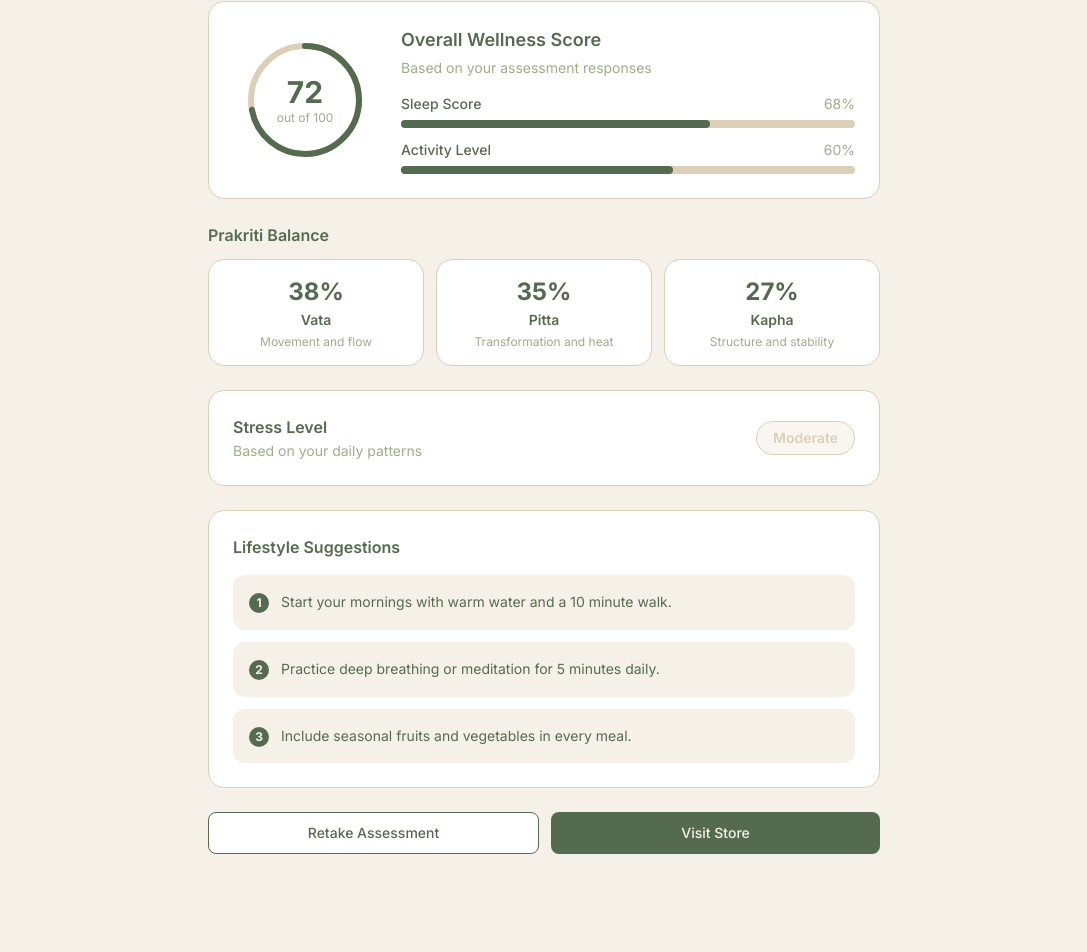
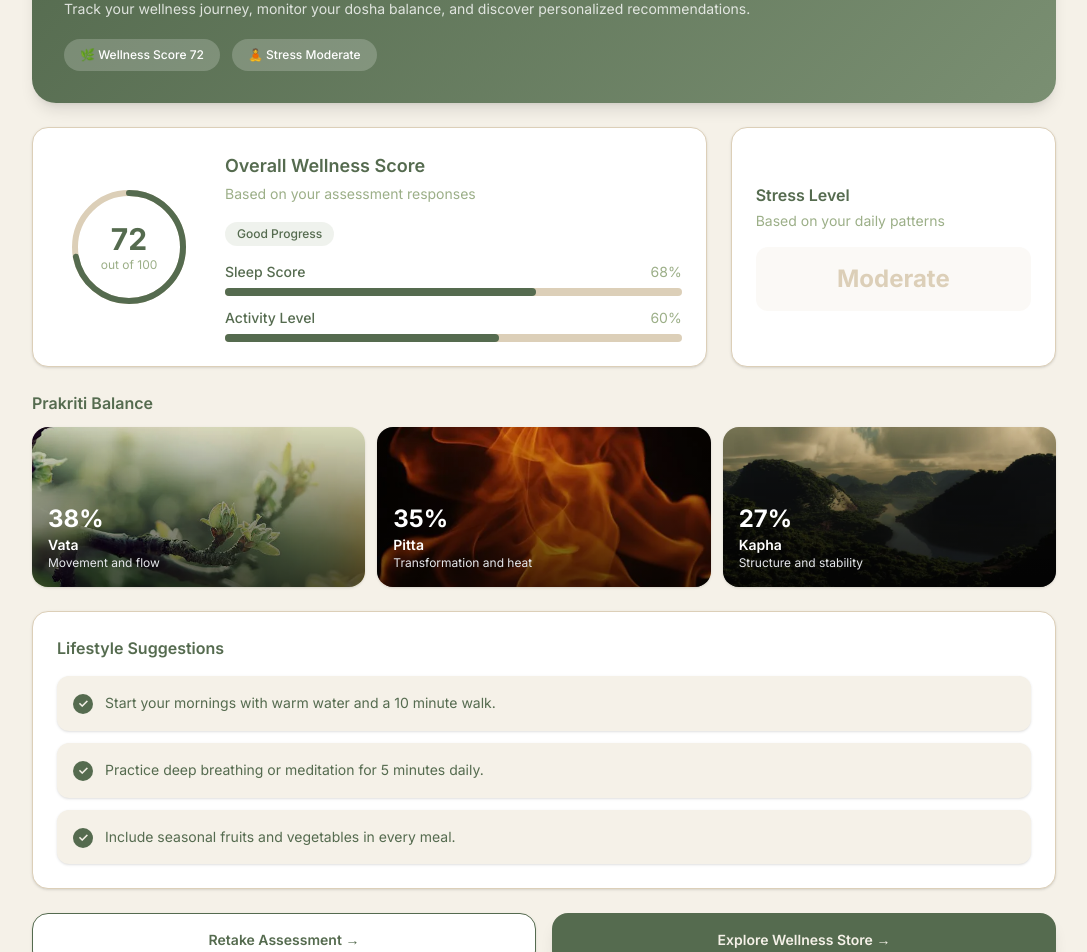
Before and after one commit to UMESHRATHOD16/ayurgenx-dashboard, a React (Vite) app: page /dashboard in a window 1280 px wide. Shown: the part 182-1134 px from the top of the page, without its empty margins (96-1183 px from the left). Before the commit the page ends 1076 px from the top, so only its background shows below. Built offline with nearby package versions, Linux system fonts and the light colour scheme; sample sign-in values are in the browser's storage.

Commit message:
feat:updated dashboard

```diff
--- a/src/pages/dashboard/Dashboard.jsx
+++ b/src/pages/dashboard/Dashboard.jsx
@@ -1,6 +1,9 @@
 import { useSelector } from "react-redux";
 import { useNavigate } from "react-router-dom";
 import { motion } from "framer-motion";
+import vataImg from "../../assets/doshas/vata.jpg";
+import pittaImg from "../../assets/doshas/pitta.jpg";
+import kaphaImg from "../../assets/doshas/kapha.jpg";
 
 const dummyResult = {
   wellnessScore: 72,
@@ -88,9 +91,24 @@ const Dashboard = () => {
   const data = result || dummyResult;
 
   const doshas = [
-    { label: "Vata", value: data.vata, desc: "Movement and flow" },
-    { label: "Pitta", value: data.pitta, desc: "Transformation and heat" },
-    { label: "Kapha", value: data.kapha, desc: "Structure and stability" },
+    {
+      label: "Vata",
+      value: data.vata,
+      desc: "Movement and flow",
+      image: vataImg,
+    },
+    {
+      label: "Pitta",
+      value: data.pitta,
+      desc: "Transformation and heat",
+      image: pittaImg,
+    },
+    {
+      label: "Kapha",
+      value: data.kapha,
+      desc: "Structure and stability",
+      image: kaphaImg,
+    },
   ];
 
   const stressColor = {
@@ -101,49 +119,136 @@ const Dashboard = () => {
 
   return (
     <div className="min-h-screen px-4 py-10" style={{ backgroundColor: "#F5F1E8" }}>
-      <div className="max-w-2xl mx-auto flex flex-col gap-6">
+      <div className="max-w-5xl mx-auto flex flex-col gap-6">
 
         {/* Header */}
+        {/* Hero */}
         <motion.div
-          initial={{ opacity: 0, y: 16 }}
+          initial={{ opacity: 0, y: 20 }}
           animate={{ opacity: 1, y: 0 }}
-          transition={{ duration: 0.4 }}
+          className="rounded-3xl p-8 overflow-hidden shadow-lg"
+          style={{
+            background:
+              "linear-gradient(135deg, #556B4F 0%, #7A8F72 100%)",
+          }}
         >
-          <h1 className="text-2xl font-semibold" style={{ color: "#556B4F" }}>
-            Wellness Dashboard
+          <h1 className="text-3xl font-bold text-white">
+            Welcome back, {user?.name?.split(" ")[0] || "there"}
           </h1>
-          <p className="text-sm mt-0.5" style={{ color: "#9CAF88" }}>
-            Hello {user?.name?.split(" ")[0] || "there"}, here is your wellness summary
+
+          <p className="text-sm mt-2 text-white/80">
+            Track your wellness journey, monitor your dosha balance,
+            and discover personalized recommendations.
           </p>
+
+          <div className="flex gap-3 mt-5">
+            <div className="bg-white/20 text-white px-4 py-2 rounded-full text-xs font-medium">
+              🌿 Wellness Score {data.wellnessScore}
+            </div>
+
+            <div className="bg-white/20 text-white px-4 py-2 rounded-full text-xs font-medium">
+              🧘 Stress {data.stressLevel}
+            </div>
+          </div>
         </motion.div>
 
-        {/* Wellness Score Card */}
+        {/* Wellness Score + stress level Card */}
+
+        <div className="grid lg:grid-cols-3 gap-6">
         <motion.div
-          initial={{ opacity: 0, y: 16 }}
-          animate={{ opacity: 1, y: 0 }}
-          transition={{ duration: 0.4, delay: 0.1 }}
-          className="bg-white border rounded-2xl p-6 flex flex-col sm:flex-row items-center gap-6"
+          whileHover={{ y: -4 }}
+          className="lg:col-span-2 bg-white border rounded-2xl p-6 shadow-sm hover:shadow-xl transition-all duration-300 flex flex-col sm:flex-row items-center gap-6"
           style={{ borderColor: "#DCCFB8" }}
         >
           <ScoreRing score={data.wellnessScore} />
+
           <div className="flex-1 text-center sm:text-left">
-            <h2 className="text-lg font-semibold mb-1" style={{ color: "#556B4F" }}>
+            <h2
+              className="text-lg font-semibold mb-1"
+              style={{ color: "#556B4F" }}
+            >
               Overall Wellness Score
             </h2>
-            <p className="text-sm mb-4" style={{ color: "#9CAF88" }}>
+
+            <p
+              className="text-sm mb-4"
+              style={{ color: "#9CAF88" }}
+            >
               Based on your assessment responses
             </p>
+
+            <div
+              className="inline-block mb-4 px-3 py-1 rounded-full text-xs font-medium"
+              style={{
+                backgroundColor: "#A8B79E30",
+                color: "#556B4F",
+              }}
+            >
+              Good Progress
+            </div>
+
             <div className="flex flex-col gap-3">
-              <ProgressBar label="Sleep Score" value={data.sleepScore} />
-              <ProgressBar label="Activity Level" value={
-                data.activityLevel === "Very Active" ? 100 :
-                data.activityLevel === "Active" ? 80 :
-                data.activityLevel === "Moderate" ? 60 :
-                data.activityLevel === "Minimal" ? 30 : 10
-              } />
+              <ProgressBar
+                label="Sleep Score"
+                value={data.sleepScore}
+              />
+
+              <ProgressBar
+                label="Activity Level"
+                value={
+                  data.activityLevel === "Very Active"
+                    ? 100
+                    : data.activityLevel === "Active"
+                    ? 80
+                    : data.activityLevel === "Moderate"
+                    ? 60
+                    : data.activityLevel === "Minimal"
+                    ? 30
+                    : 10
+                }
+              />
             </div>
           </div>
         </motion.div>
+
+        <motion.div
+          whileHover={{ y: -4 }}
+          className="bg-white border rounded-2xl p-6 shadow-sm hover:shadow-xl transition-all duration-300 flex flex-col justify-center"
+          style={{ borderColor: "#DCCFB8" }}
+        >
+          <h2
+            className="text-base font-semibold"
+            style={{ color: "#556B4F" }}
+          >
+            Stress Level
+          </h2>
+
+          <p
+            className="text-sm mt-1 mb-4"
+            style={{ color: "#9CAF88" }}
+          >
+            Based on your daily patterns
+          </p>
+
+          <div
+            className="text-center py-4 rounded-xl"
+            style={{
+              backgroundColor:
+                stressColor[data.stressLevel] + "20",
+            }}
+          >
+            <p
+              className="text-2xl font-bold"
+              style={{
+                color: stressColor[data.stressLevel],
+              }}
+            >
+              {data.stressLevel}
+            </p>
+          </div>
+        </motion.div>
+
+      </div>
 
         {/* Dosha Cards */}
         <motion.div
@@ -160,58 +265,54 @@ const Dashboard = () => {
               key={dosha.label}
               initial={{ opacity: 0, y: 12 }}
               animate={{ opacity: 1, y: 0 }}
-                transition={{ duration: 0.4, delay: 0.2 + i * 0.1 }}
-                className="bg-white border rounded-2xl p-4 text-center"
-                style={{ borderColor: "#DCCFB8" }}
+              whileHover={{
+                y: -8,
+                scale: 1.03,
+              }}
+              transition={{
+                duration: 0.3,
+              }}
+              className="relative overflow-hidden rounded-2xl h-40 shadow-sm hover:shadow-xl cursor-pointer"
             >
-                <p className="text-2xl font-bold mb-0.5" style={{ color: "#556B4F" }}>
+              <img
+                src={dosha.image}
+                alt={dosha.label}
+                className="absolute inset-0 w-full h-full object-cover"
+              />
+
+              <div
+                className="absolute inset-0"
+                style={{
+                  background:
+                    "linear-gradient(to top, rgba(0,0,0,0.65), rgba(0,0,0,0.15))",
+                }}
+              />
+
+              <div className="relative z-10 h-full flex flex-col justify-end p-4">
+                <p className="text-2xl font-bold text-white">
                   {dosha.value}%
                 </p>
-                <p className="text-sm font-semibold mb-1" style={{ color: "#556B4F" }}>
+
+                <p className="text-sm font-semibold text-white">
                   {dosha.label}
                 </p>
-                <p className="text-xs leading-tight" style={{ color: "#9CAF88" }}>
+
+                <p className="text-xs text-gray-200">
                   {dosha.desc}
                 </p>
+              </div>
             </motion.div>
           ))}
           </div>
-        </motion.div>
-
-        {/* Stress Level */}
-        <motion.div
-          initial={{ opacity: 0, y: 16 }}
-          animate={{ opacity: 1, y: 0 }}
-          transition={{ duration: 0.4, delay: 0.3 }}
-          className="bg-white border rounded-2xl p-6 flex items-center justify-between"
-          style={{ borderColor: "#DCCFB8" }}
-        >
-          <div>
-            <h2 className="text-base font-semibold" style={{ color: "#556B4F" }}>
-              Stress Level
-            </h2>
-            <p className="text-sm mt-0.5" style={{ color: "#9CAF88" }}>
-              Based on your daily patterns
-            </p>
-          </div>
-          <span
-            className="text-sm font-semibold px-4 py-1.5 rounded-full"
-            style={{
-              backgroundColor: stressColor[data.stressLevel] + "30",
-              color: stressColor[data.stressLevel],
-              border: `1px solid ${stressColor[data.stressLevel]}`,
-            }}
-          >
-            {data.stressLevel}
-          </span>
         </motion.div>
 
         {/* Lifestyle Suggestions */}
         <motion.div
           initial={{ opacity: 0, y: 16 }}
           animate={{ opacity: 1, y: 0 }}
+          whileHover={{ y: -4 }}
           transition={{ duration: 0.4, delay: 0.4 }}
-          className="bg-white border rounded-2xl p-6"
+          className="bg-white border rounded-2xl p-6 shadow-sm hover:shadow-xl transition-all duration-300"
           style={{ borderColor: "#DCCFB8" }}
         >
           <h2 className="text-base font-semibold mb-4" style={{ color: "#556B4F" }}>
@@ -221,17 +322,20 @@ const Dashboard = () => {
             {data.suggestions.map((tip, i) => (
               <motion.div
                 key={i}
+                whileHover={{
+                  x: 8,
+                }}
                 initial={{ opacity: 0, x: -12 }}
                 animate={{ opacity: 1, x: 0 }}
                 transition={{ duration: 0.4, delay: 0.5 + i * 0.1 }}
-                className="flex items-start gap-3 p-4 rounded-xl"
+                className="flex items-start gap-3 p-4 rounded-xl shadow-sm hover:shadow-lg transition-all duration-300 cursor-pointer"
                 style={{ backgroundColor: "#F5F1E8" }}
               >
                 <span
                   className="text-xs font-bold w-5 h-5 rounded-full flex items-center justify-center shrink-0 mt-0.5"
                   style={{ backgroundColor: "#556B4F", color: "#F5F1E8" }}
                 >
-                  {i + 1}
+                  ✓
                 </span>
                 <p className="text-sm leading-relaxed" style={{ color: "#556B4F" }}>
                   {tip}
@@ -246,22 +350,44 @@ const Dashboard = () => {
           initial={{ opacity: 0, y: 16 }}
           animate={{ opacity: 1, y: 0 }}
           transition={{ duration: 0.4, delay: 0.5 }}
-          className="flex gap-3"
+          className="grid sm:grid-cols-2 gap-4"
         >
-          <button
+          <motion.button
+            whileHover={{
+              y: -3,
+              scale: 1.02,
+            }}
+            whileTap={{
+              scale: 0.97,
+            }}
             onClick={() => navigate("/assessment")}
-            className="flex-1 py-2.5 rounded-lg text-sm font-medium border transition-all cursor-pointer"
-            style={{ borderColor: "#556B4F", color: "#556B4F", backgroundColor: "white" }}
+            className="py-4 rounded-2xl text-sm font-semibold shadow-sm hover:shadow-xl transition-all"
+            style={{
+              border: "1px solid #556B4F",
+              color: "#556B4F",
+              backgroundColor: "white",
+            }}
           >
-            Retake Assessment
-          </button>
-          <button
+            Retake Assessment →
+          </motion.button>
+
+          <motion.button
+            whileHover={{
+              y: -3,
+              scale: 1.02,
+            }}
+            whileTap={{
+              scale: 0.97,
+            }}
             onClick={() => navigate("/store")}
-            className="flex-1 py-2.5 rounded-lg text-sm font-medium transition-all hover:opacity-90 cursor-pointer"
-            style={{ backgroundColor: "#556B4F", color: "#F5F1E8" }}
+            className="py-4 rounded-2xl text-sm font-semibold shadow-lg hover:shadow-2xl transition-all"
+            style={{
+              backgroundColor: "#556B4F",
+              color: "#F5F1E8",
+            }}
           >
-            Visit Store
-          </button>
+            Explore Wellness Store →
+          </motion.button>
         </motion.div>
 
       </div>
```
Lines whose indentation alone changed are shown as unchanged.
